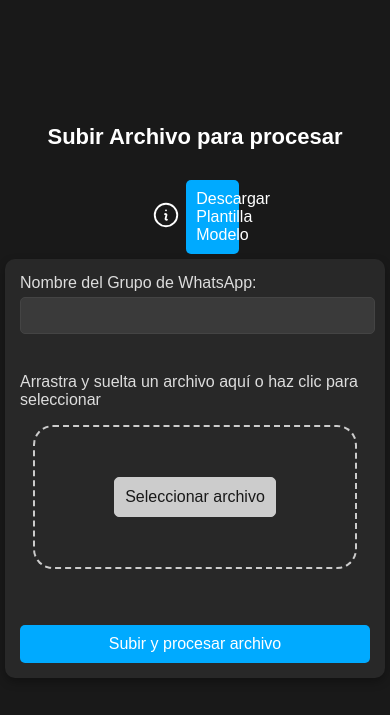
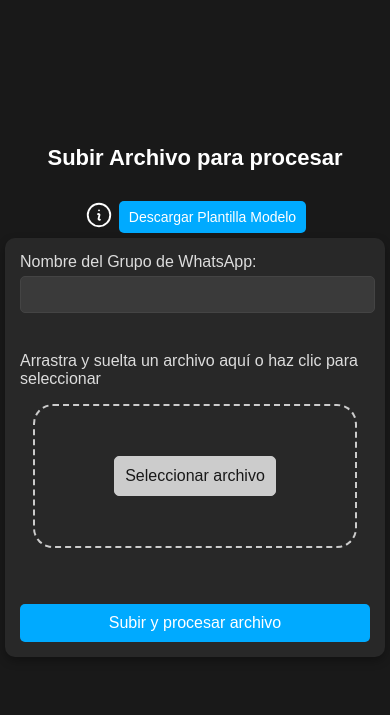
Before and after one commit to JoelDamato/cargamasiva, a website: page public/index.html in a window 390 px wide. Drawn offline with Linux system fonts and the light colour scheme.

Commit message:
fixed button , and click download

```diff
--- a/public/index.html
+++ b/public/index.html
@@ -11,15 +11,12 @@
     <h1>Subir Archivo para procesar</h1>
 
     <div id="download">
+        <svg id="info" xmlns="http://www.w3.org/2000/svg" fill="none" viewBox="0 0 24 24" stroke-width="1.5" stroke="currentColor" class="size-3" width="30px">
+            <path stroke-linecap="round" stroke-linejoin="round" d="m11.25 11.25.041-.02a.75.75 0 0 1 1.063.852l-.708 2.836a.75.75 0 0 0 1.063.853l.041-.021M21 12a9 9 0 1 1-18 0 9 9 0 0 1 18 0Zm-9-3.75h.008v.008H12V8.25Z" />
+        </svg>
+        <button id="downloadButton" onclick="downloadFile()">Descargar Plantilla Modelo</button>
+    </div>
 
-    <svg  id="info" xmlns="http://www.w3.org/2000/svg" fill="none" viewBox="0 0 24 24" stroke-width="1.5" stroke="currentColor" class="size-3" width="30px" >
-        <path stroke-linecap="round" stroke-linejoin="round" d="m11.25 11.25.041-.02a.75.75 0 0 1 1.063.852l-.708 2.836a.75.75 0 0 0 1.063.853l.041-.021M21 12a9 9 0 1 1-18 0 9 9 0 0 1 18 0Zm-9-3.75h.008v.008H12V8.25Z" />
-      </svg>
-
-    <button id="downloadButton" onclick="window.location.href='https://docs.google.com/spreadsheets/d/1WnCRbwy1hAKCRkOaH30rX_z9VKgwbjbIooe98qQildw/export?format=csv'">
-        Descargar Plantilla Modelo
-    </button>
-    </div>
     <form id="uploadForm" enctype="multipart/form-data">
         <label for="grupo">Nombre del Grupo de WhatsApp:</label>
         <input type="text" id="grupo" name="grupo" required>
@@ -44,6 +41,14 @@
     <script>
         let dropArea = document.getElementById('drop-area');
         let fileInput = document.getElementById('fileElem');
+
+        // Descargar archivo con JavaScript
+        function downloadFile() {
+            const link = document.createElement('a');
+            link.href = 'https://docs.google.com/spreadsheets/d/1WnCRbwy1hAKCRkOaH30rX_z9VKgwbjbIooe98qQildw/export?format=csv';
+            link.download = 'PlantillaModelo.csv';
+            link.click();
+        }
 
         // Evitar el comportamiento por defecto de arrastrar y soltar
         ['dragenter', 'dragover', 'dragleave', 'drop'].forEach(eventName => {
--- a/public/styles.css
+++ b/public/styles.css
@@ -127,9 +127,15 @@ button:hover {
 }
 
 #downloadButton {
-    width: 15%;
+    padding: 10px 15px; /* Agrega espacio interno */
     margin-bottom: 5px;
+    width: auto; /* Deja que el ancho se ajuste automáticamente */
+    max-width: 100%; /* Evita que exceda el ancho del contenedor */
+    text-align: center;
+    font-size: 16px;
+    word-wrap: break-word; /* Rompe palabras largas si es necesario */
 }
+
 
 @keyframes l37 {
     80%, 100% {
@@ -153,10 +159,20 @@ button:hover {
         max-width: 100%;
         padding: 15px;
     }
+    #downloadButton {
+        font-size: 14px; /* Reduce el tamaño de la fuente en pantallas pequeñas */
+        padding: 8px 10px; /* Reduce el padding */
+    }
+
+
 }
 
 @media (max-width: 480px) {
     .loader {
         width: 40px;
     }
+    #downloadButton {
+        font-size: 14px; /* Reduce el tamaño de la fuente en pantallas pequeñas */
+        padding: 8px 10px; /* Reduce el padding */
+    }
 }
```
